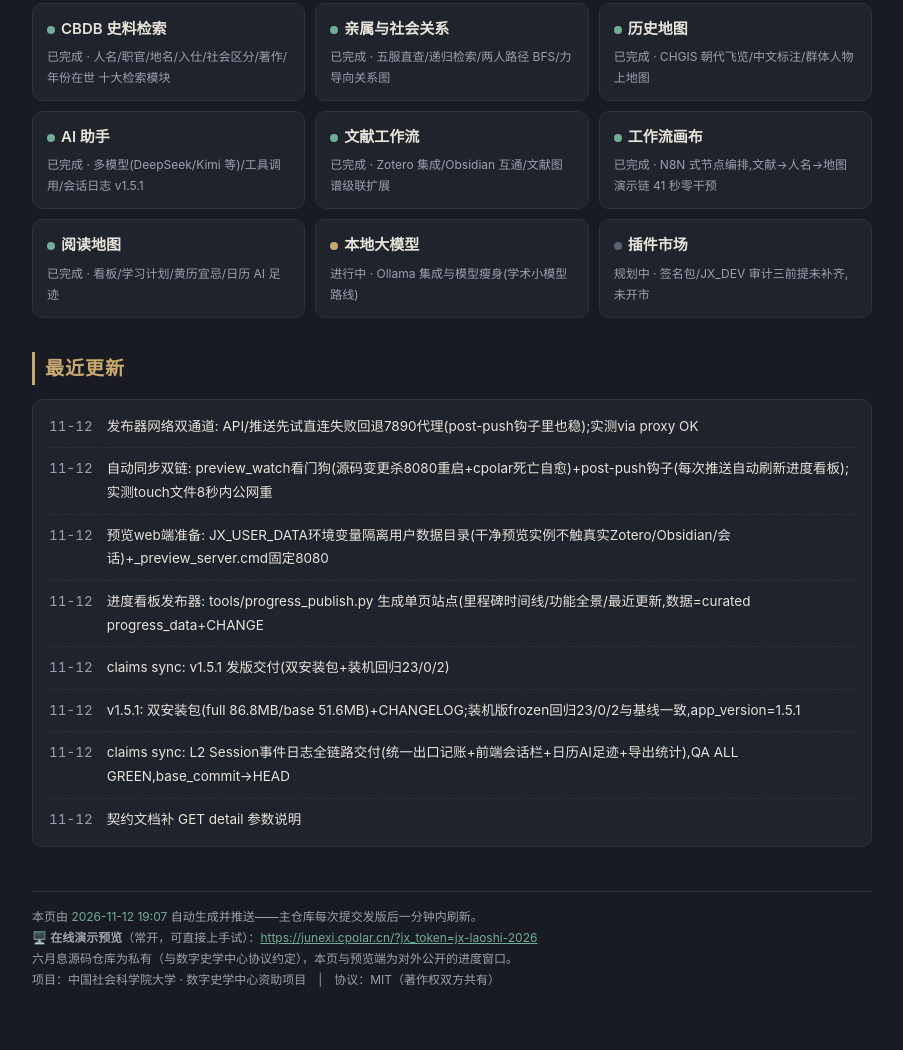
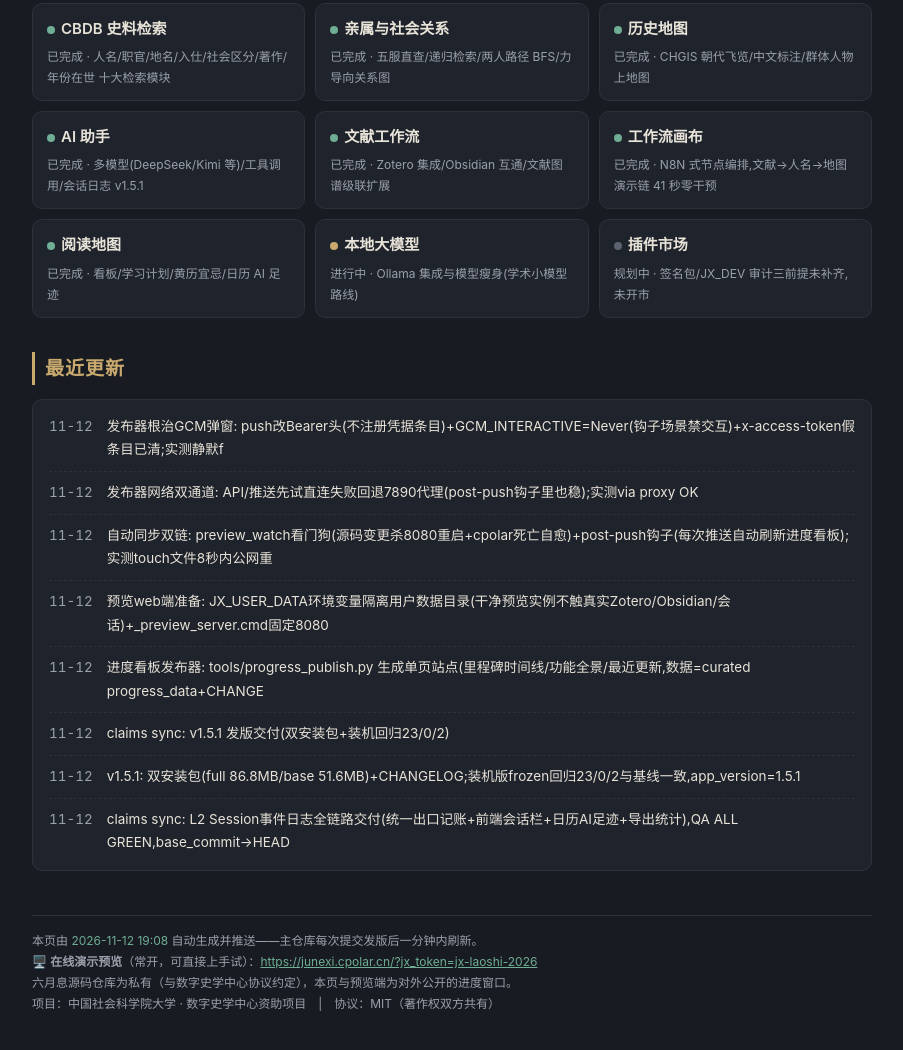
Before and after one commit to Kormont-Chiang/junexi-progress, a plain HTML site: page index.html in a window 1280 px wide. Shown: the part 1051-2101 px from the top of the page, without its empty margins (188-1091 px from the left). Drawn offline with Linux system fonts and the light colour scheme.

Commit message:
progress: 2026-11-12 19:08

```diff
--- a/index.html
+++ b/index.html
@@ -77,6 +77,7 @@ a { color:var(--green); }
 
 <h2>最近更新</h2>
 <div class="feed">
+  <div class="r"><span class="dt">11-12</span><span>发布器根治GCM弹窗: push改Bearer头(不注册凭据条目)+GCM_INTERACTIVE=Never(钩子场景禁交互)+x-access-token假条目已清;实测静默f</span></div>
   <div class="r"><span class="dt">11-12</span><span>发布器网络双通道: API/推送先试直连失败回退7890代理(post-push钩子里也稳);实测via proxy OK</span></div>
   <div class="r"><span class="dt">11-12</span><span>自动同步双链: preview_watch看门狗(源码变更杀8080重启+cpolar死亡自愈)+post-push钩子(每次推送自动刷新进度看板);实测touch文件8秒内公网重</span></div>
   <div class="r"><span class="dt">11-12</span><span>预览web端准备: JX_USER_DATA环境变量隔离用户数据目录(干净预览实例不触真实Zotero/Obsidian/会话)+_preview_server.cmd固定8080</span></div>
@@ -84,11 +85,10 @@ a { color:var(--green); }
   <div class="r"><span class="dt">11-12</span><span>claims sync: v1.5.1 发版交付(双安装包+装机回归23/0/2)</span></div>
   <div class="r"><span class="dt">11-12</span><span>v1.5.1: 双安装包(full 86.8MB/base 51.6MB)+CHANGELOG;装机版frozen回归23/0/2与基线一致,app_version=1.5.1</span></div>
   <div class="r"><span class="dt">11-12</span><span>claims sync: L2 Session事件日志全链路交付(统一出口记账+前端会话栏+日历AI足迹+导出统计),QA ALL GREEN,base_commit->HEAD</span></div>
-  <div class="r"><span class="dt">11-12</span><span>契约文档补 GET detail 参数说明</span></div>
 </div>
 
 <div class="foot">
-本页由 <span class="updated">2026-11-12 19:07</span> 自动生成并推送——主仓库每次提交发版后一分钟内刷新。<br>
+本页由 <span class="updated">2026-11-12 19:08</span> 自动生成并推送——主仓库每次提交发版后一分钟内刷新。<br>
 🖥️ <b>在线演示预览</b>（常开，可直接上手试）：<a href="https://junexi.cpolar.cn/?jx_token=jx-laoshi-2026">https://junexi.cpolar.cn/?jx_token=jx-laoshi-2026</a><br>
 六月息源码仓库为私有（与数字史学中心协议约定），本页与预览端为对外公开的进度窗口。<br>
 项目：中国社会科学院大学 · 数字史学中心资助项目　|　协议：MIT（著作权双方共有）
```
